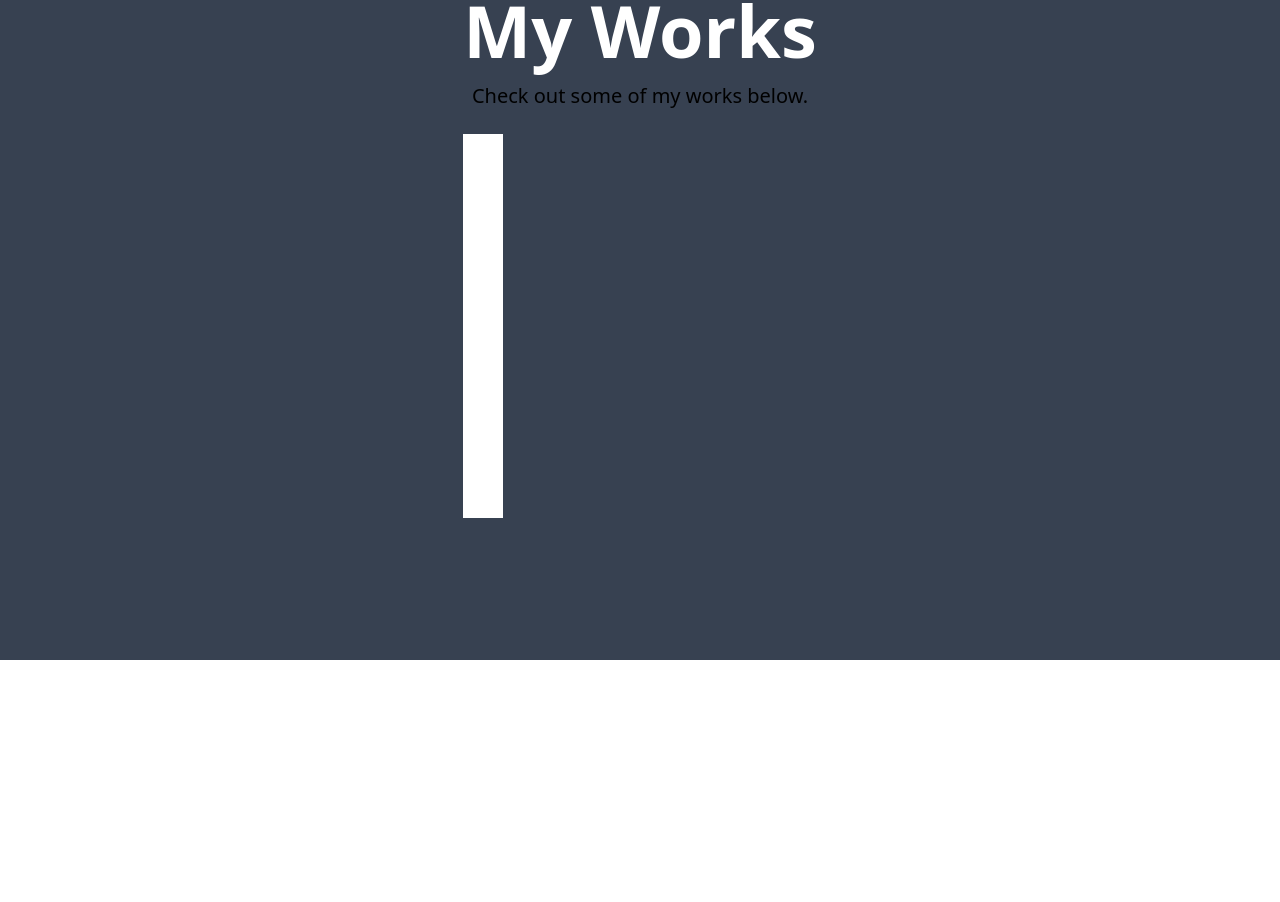
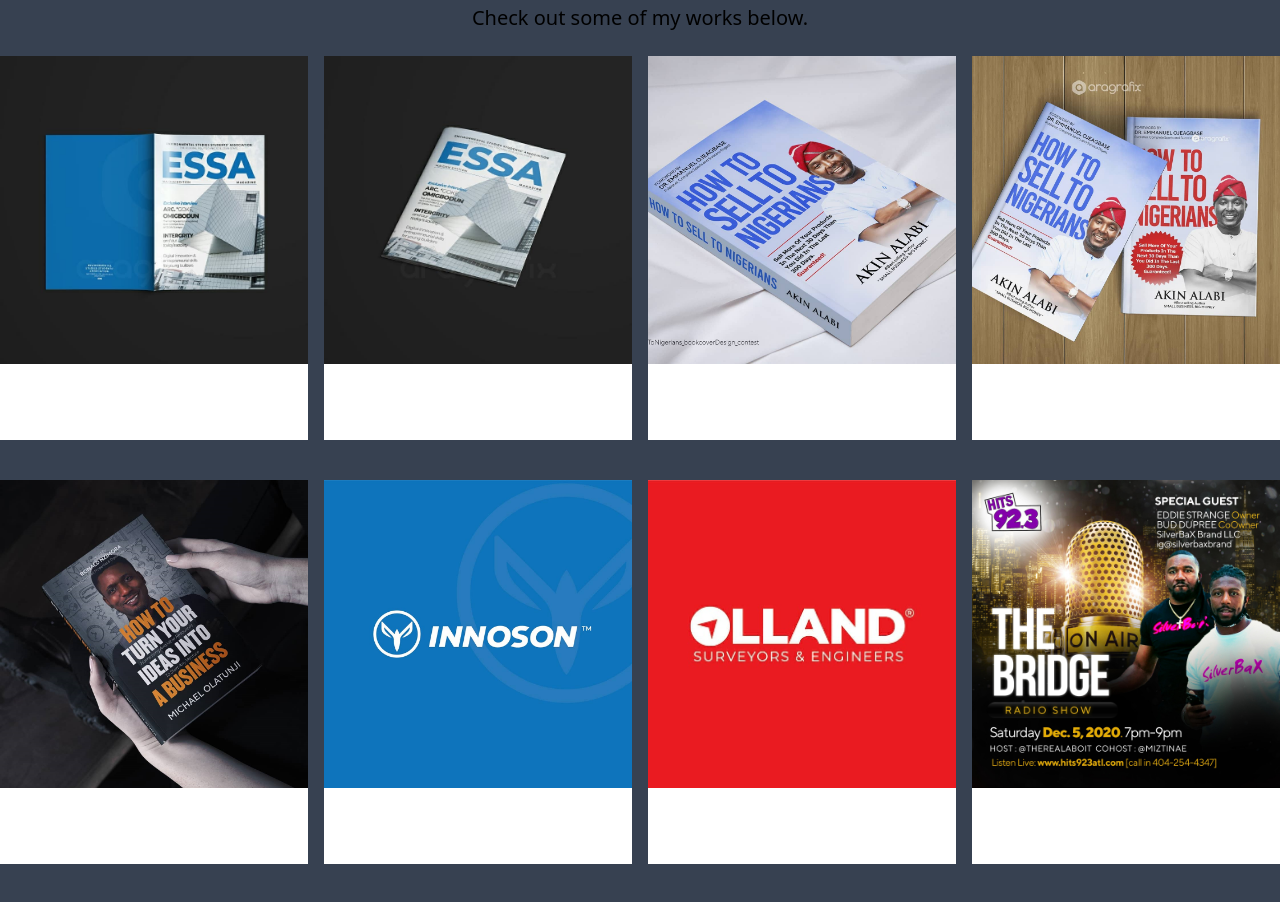
Before and after one commit to Qaudri/aragrafix, a Nuxt app: page / in a window 1280 px wide. Shown: the part 940-1842 px from the top of the page. Before the commit the page ends 1600 px from the top, so only its background shows below. Built offline with nearby package versions, Linux system fonts and the light colour scheme.

Commit message:
chore: portfolio section images added

```diff
--- a/pages/index.vue
+++ b/pages/index.vue
@@ -19,13 +19,45 @@
       </div>
     </section>
 
-    <section class="h-screen flex justify-center items-center bg-gray-700">
+    <section class=" py-10 flex justify-center items-center bg-gray-700">
       <div class="">
+
         <h1 class="font-bold text-6xl xl:text-7xl text-white my-4 flex justify-center mx-auto">My Works</h1>
         <p class="text-xl flex justify-center mx-auto">Check out some of my works below.</p>
-        <div class="grid grid-cols-3 my-6">
-          <div class="bg-white h-96 w-2/6">
 
+
+        <div class="grid lg:grid-cols-4 md:grid-cols-3 gap-4 gap-y-10 my-6">
+
+          <div class="bg-white h-96">
+            <img :src="require('@/assets/images/portfolio/book-cover/aragrafix_20210514_15.png')" class="w-full" alt="">
+          </div>
+
+          <div class="bg-white h-96">
+            <img :src="require('@/assets/images/portfolio/book-cover/aragrafix_20210514_16.png')" class="w-full" alt="">
+          </div>
+
+          <div class="bg-white h-96">
+            <img :src="require('@/assets/images/portfolio/book-cover/aragrafix_20210515_3.png')" class="w-full" alt="">
+          </div>
+
+          <div class="bg-white h-96">
+            <img :src="require('@/assets/images/portfolio/book-cover/aragrafix_20210515_6.png')" class="w-full" alt="">
+          </div>
+
+          <div class="bg-white h-96">
+            <img :src="require('@/assets/images/portfolio/book-cover/aragrafix_20210515_10.png')" class="w-full" alt="">
+          </div>
+
+          <div class="bg-white h-96">
+            <img :src="require('@/assets/images/portfolio/logo design/IMG_20191017_222023_871.jpg')" class="w-full" alt="">
+          </div>
+
+          <div class="bg-white h-96">
+            <img :src="require('@/assets/images/portfolio/logo design/IMG_20191029_194327_299.jpg')" class="w-full" alt="">
+          </div>
+
+          <div class="bg-white h-96">
+            <img :src="require('@/assets/images/portfolio/flyers/1st.jpg')" class="w-full" alt="">
           </div>
         </div>
       </div>
```
